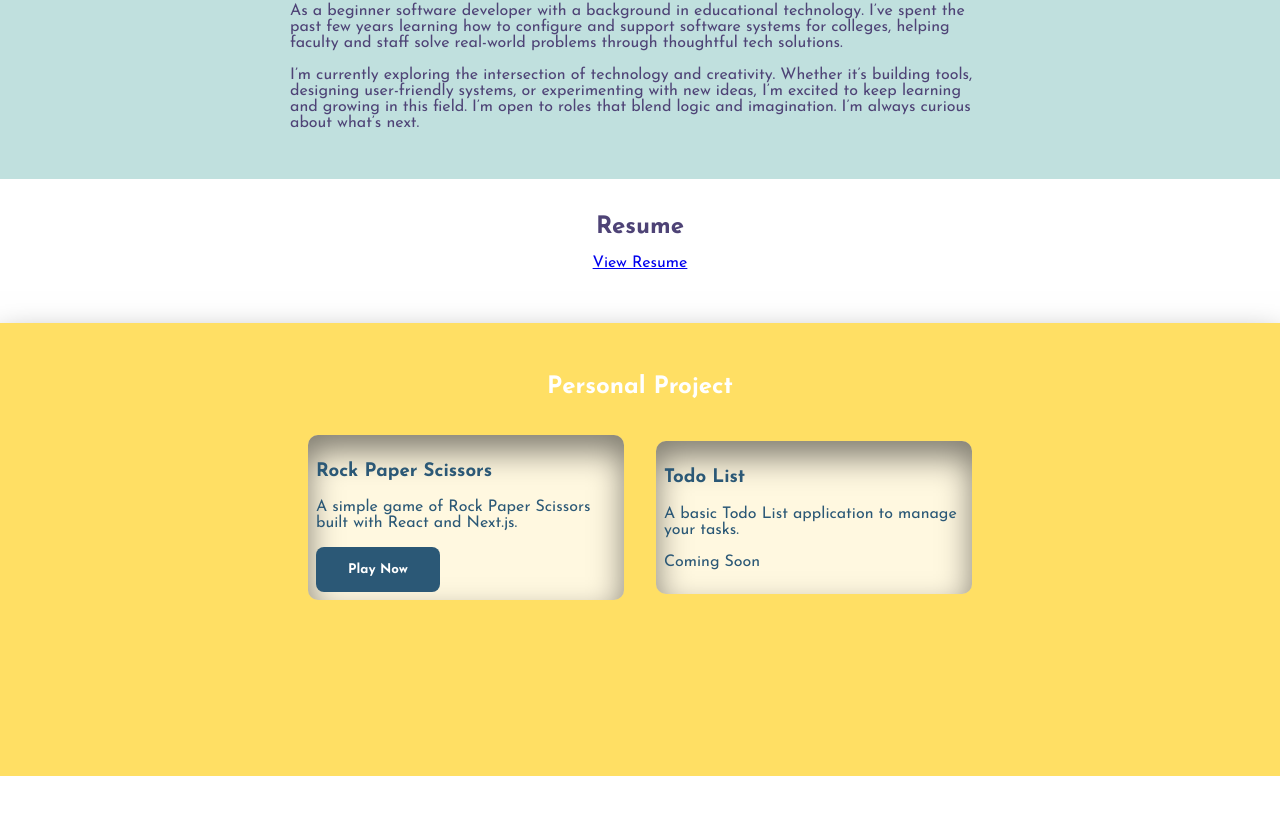
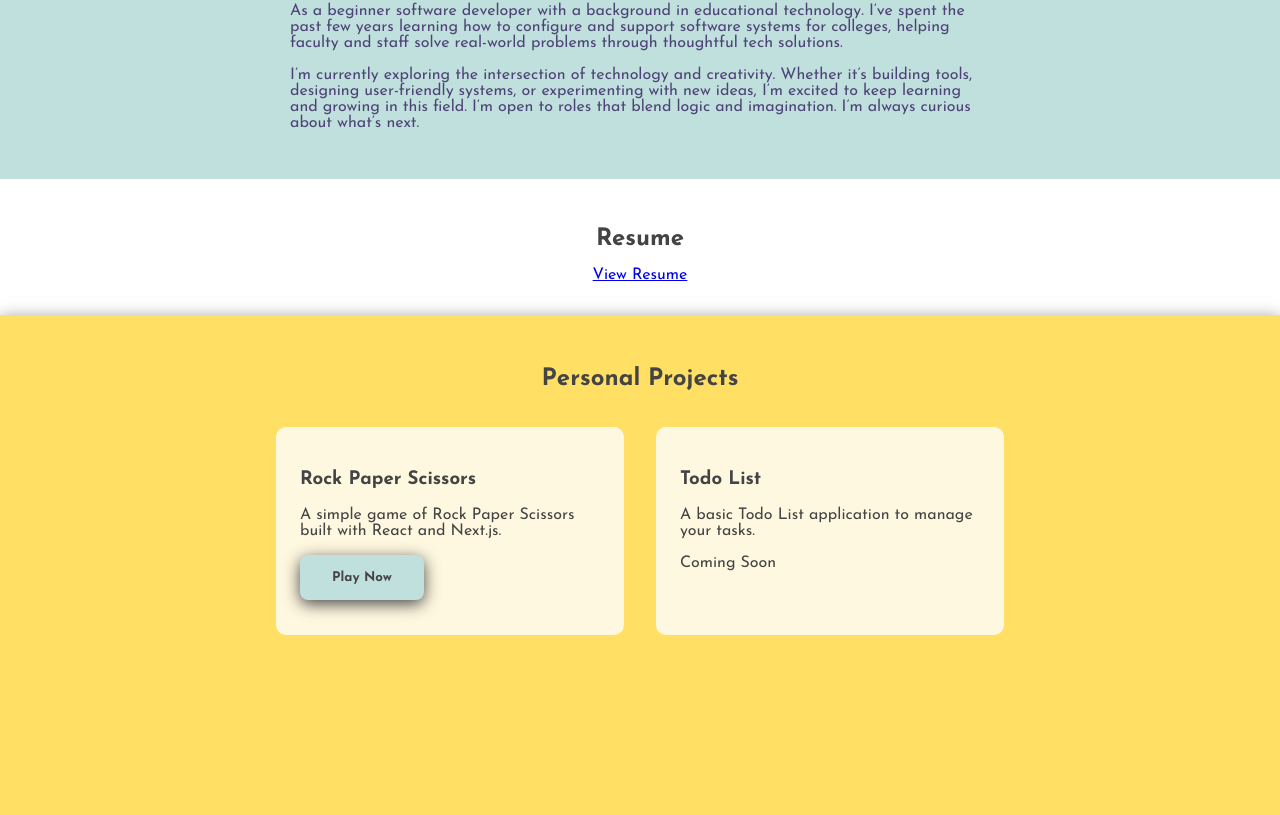
Before and after one commit to rserratos1/WWWCourseProjects, a Next.js app in the folder my-main-app/: page / in a window 1280 px wide. Shown: the part 765-1580 px from the top of the page. Before the commit the page ends 1541 px from the top, so only its background shows below. Built offline with nearby package versions, Linux system fonts and the light colour scheme; a web font is replaced by a local one.

Commit message:
fixed the Personal Projects section and made some small edits to header colors

```diff
--- a/my-main-app/src/app/components/header.css
+++ b/my-main-app/src/app/components/header.css
@@ -13,19 +13,15 @@
 }
 
 .header-title {
-  color: var(--secondary-color);
-}
-
-.header-title {
   margin: 0;
   padding: 0.5rem 1rem;
-  color: var(--secondary-color);
   font-size: 1.1rem;
   font-family: var(--body-font);
 }
 
 .header-title a {
   text-decoration: none;
+  color: var(--secondary-color);
 }
 
 .header-title a:hover {
@@ -68,7 +64,7 @@ nav ul {
 
 .gameButton {
   text-decoration: none;
-  color: #4e4376;
+  color: var(--secondary-color);
   font-weight: bold;
   transition: color 0.3s ease;
   padding: 1rem 2rem;
@@ -76,7 +72,7 @@ nav ul {
 
 .gameButton:hover {
   transition: transform 0.3s ease;
-  background-color: #4e4376;
+  background-color: var(--secondary-color);
   color: white;
 }
 
--- a/my-main-app/src/app/landingPage/landingPage.css
+++ b/my-main-app/src/app/landingPage/landingPage.css
@@ -1,17 +1,25 @@
 @import url('../styles/global.css');
+
+main {
+    margin: 0;
+    padding: 0;
+    width: 100%;
+    height: 100%;
+}
 
 body {
     font-family: var(--body-font);
 }
 
 .landingPage {
-    background: var(--background);
-    /* background: #FFF; */
     width: 100%;
+    height: 100%;
     color: #ffffff;
+
 }
 
 .landingPage-header {
+    background: var(--background);
     display: flex;
     justify-content: center;
     align-items: center;
@@ -33,10 +41,6 @@ body {
     justify-content: center;
     background: var(--third-color);
     color: var(--secondary-color);
-    /* background: linear-gradient(to top,
-            rgba(78, 67, 118, 1) 20%,
-            rgba(43, 88, 118, 1) 80%); */
-    /* box-shadow: 0rem 1rem 2rem rgba(0, 0, 0, 0.5); */
     padding: 2rem;
     margin: 0 auto;
 }
@@ -60,17 +64,15 @@ body {
     display: flex;
     flex-direction: column;
     align-items: center;
-    justify-content: center;
+    justify-content: top;
     background-color: #fff;
-    /* box-shadow:inset 0rem 1rem 2rem rgba(0, 0, 0, 0.5); */
-    padding: 2rem;
+    padding: 3rem 0 1rem;
     margin: 0 auto;
     color: #000;
-    height: 10vh;
 }
 
 .resume-section h2 {
-    color: var(--secondary-color);
+    color: var(--fifth-color);
     margin: 0;
 }
 
@@ -78,10 +80,12 @@ body {
     display: flex;
     flex-direction: column;
     align-items: center;
-    justify-content: center;
-    box-shadow: 0rem 1rem 2rem rgba(0, 0, 0, 0.5);
+    justify-content: start;
+    box-shadow: 0rem 0.25rem 1rem rgba(0, 0, 0, 0.5);
     background-color: var(--fourth-color);
-    padding: 2rem 0rem 10rem;
+    padding-top: 2rem;
+    color: var(--fifth-color);
+    height:78ch;
 }
 
 .game-list {
@@ -92,36 +96,40 @@ body {
 
 .RPS, .todo-list {
     background: rgba(255, 255, 255, 0.8);
-    box-shadow: inset 0rem 1rem 2rem rgba(0, 0, 0, 0.5);
-    padding: 0.5rem;
+    padding: 1.5rem;
     margin: 1rem;
     border-radius: 10px;
     max-width: 300px;
-    color: var(--primary-color);
+    color: var(--fifth-color);
+    height: 10rem;
 }
 
 .PlayNow {
     padding: 1rem 2rem;
-    background-color: var(--primary-color);
-    color: #fff;
+    /* background: var(--background); */
+    background-color: var(--third-color);
+    color: var(--fifth-color);
     text-decoration: none;
-    font-weight: bold;
+    font-weight:bolder;
     border: none;
     border-radius: 0.5rem;
     cursor: pointer;
     transition: background-color 0.3s ease;
     font-family: var(--body-font);
+    box-shadow: 0rem 0.25rem 1rem var(--fifth-color);
 }
 
 .PlayNow:hover {
-    background-color: var(--secondary-color);
+    background: none;
+    background-color: var(--fourth-color);
     box-shadow: inset 0rem 1rem 2rem rgba(0, 0, 0, 0.2);
+    animation: glitch 0.4s cubic-bezier(0.25, 0.46, 0.45, 0.94) both infinite;
 }
 
 .PlayNow:active {
-    background-color: var(--primary-color);
-    box-shadow: 0rem 1rem 2rem rgba(0, 0, 0, 0.5);
+    box-shadow: none;
     transition: 0.10s ease;
+    border: var(--fifth-color) solid 0.2rem;
 }
 
 /* small screens */
@@ -150,6 +158,31 @@ body {
     .RPS, .todo-list {
         max-width: 300px;
     }
+}
 
+@media (max-width: 1100px) {
+    .landingPage-header {
+        height: 30vh;
+    }
+}
 
+@keyframes glitch {
+  0% {
+    transform: translate(0);
+  }
+  20% {
+    transform: translate(-4px, 4px);
+  }
+  40% {
+    transform: translate(-4px, -4px);
+  }
+  60% {
+    transform: translate(4px, 4px);
+  }
+  80% {
+    transform: translate(4px, -4px);
+  }
+  100% {
+    transform: translate(0);
+  }
 }
--- a/my-main-app/src/app/landingPage/page.js
+++ b/my-main-app/src/app/landingPage/page.js
@@ -40,7 +40,7 @@ export default function LandingPage() {
       </section>
 
       <section className="games-section">
-        <h2>Personal Project</h2>
+        <h2>Personal Projects</h2>
         <div className="game-list">
           <div className="RPS">
             <h3>Rock Paper Scissors</h3>
--- a/my-main-app/src/app/styles/global.css
+++ b/my-main-app/src/app/styles/global.css
@@ -6,6 +6,7 @@
   --secondary-color: #4e4376;
   --third-color: #C0E0DE;
   --fourth-color: #FFDF64;
+  --fifth-color: #444444;
 
   --body-font: "Josefin Sans", sans-serif;
   --body-font-two: "Playwrite DK Loopet", cursive;
@@ -17,7 +18,9 @@
 
   --background: #2b5876;  /* fallback for old browsers */
   --background: -webkit-linear-gradient(to right, #4e4376, #2b5876);  /* Chrome 10-25, Safari 5.1-6 */
-  --background: linear-gradient(to right, #4e4376, #2b5876); /* W3C, IE 10+/ Edge, Firefox 16+, Chrome 26+, Opera 12+, Safari 7+ */
+  --background: linear-gradient(to right, #4e4376, #2b5876);
+
+  --landing-button-background: linear-gradient(to right, #f8e184, #FFDF64);/* W3C, IE 10+/ Edge, Firefox 16+, Chrome 26+, Opera 12+, Safari 7+ */
 }
 
 body {
@@ -26,8 +29,8 @@ body {
   font-family: var(--body-font);
   margin: 0;
   padding: 0;
-  max-width: 100vw;
-  min-height: 100vh;
+  /* max-width: 100vw;
+  min-height: 100vh; */
   box-sizing: border-box;
 }
 
@@ -50,6 +53,7 @@ main {
   z-index: 1;
   justify-content: flex-start;
   align-items: center;
+  height: 100%;
   /* box-shadow: inset 0 0 10px rgba(0, 0, 0, 0.5); */
 }
 
```
